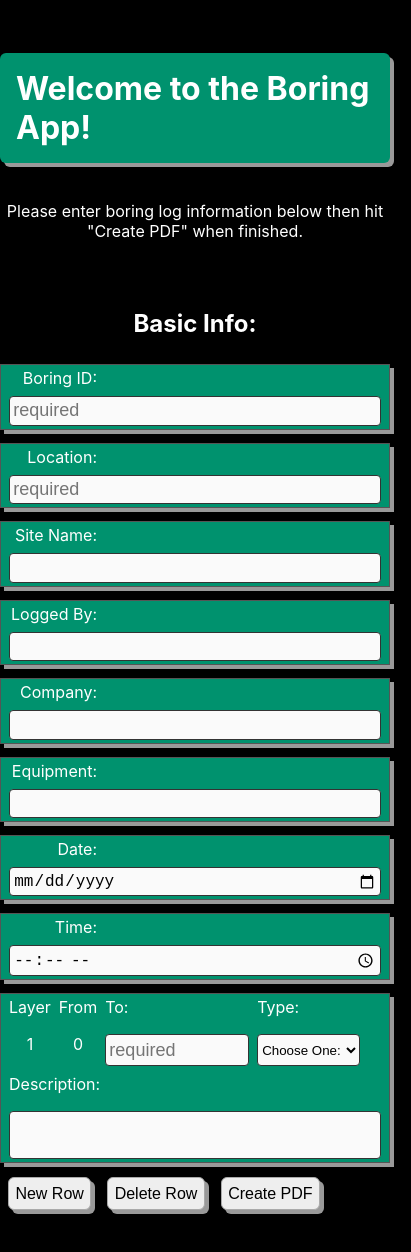
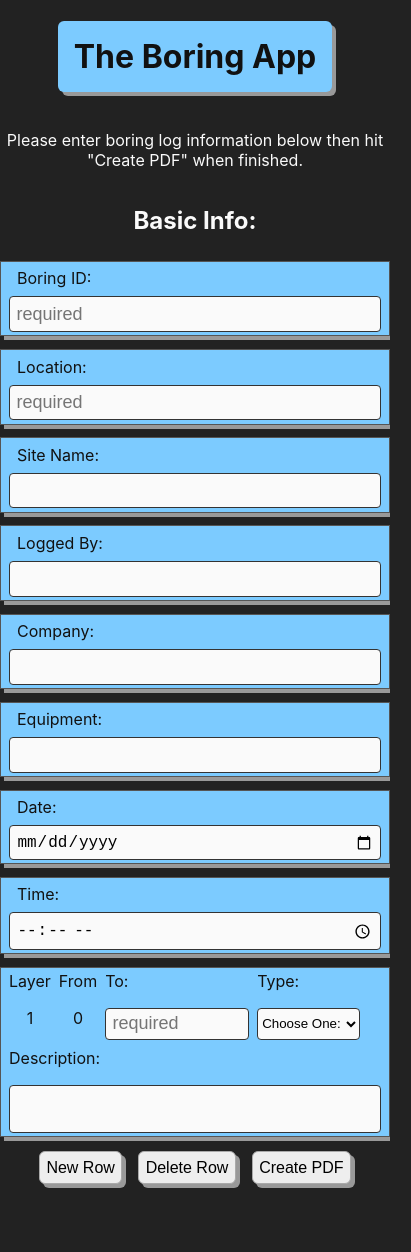
Before and after one commit to eojhet/boring, a Next.js app: page / in a window 390 px wide. Shown: the top 1252 px of the page, 411 px wide, since content can reach past the window. Built offline with nearby package versions, Linux system fonts and the light colour scheme.

Commit message:
cards are blue, everything fits on phone

```diff
--- a/formComponents/boringLog.js
+++ b/formComponents/boringLog.js
@@ -55,6 +55,7 @@ export default function BoringLog({data,depth,type,desc,subLayers, depthTotal})
             .segment{
                 display:flex;
                 flex-direction:row;
+
               }
             .depth{
               width: 4rem;
@@ -76,6 +77,13 @@ export default function BoringLog({data,depth,type,desc,subLayers, depthTotal})
               width: 25rem;
               border-top: 1px dotted #eaeaea;
               padding-left: 1rem;
+              word-wrap: break-word;
+            }
+
+            @media only screen and (max-width: 700px){
+              .desc {
+                width: calc(100vw - 11rem);
+              }
             }
           `}</style>
         </div>
@@ -92,31 +100,42 @@ export default function BoringLog({data,depth,type,desc,subLayers, depthTotal})
     <div className="container">
       {segment()}
       <div className="bottom">
-        <div className="bottomLeft">
+        <div className="bottomLeft" />
+        <div className="logDepth">
           {depth.length > 0 ? depth[depth.length-1] + ' ft' : ''}
         </div>
         <div className="bottomRight">&nbsp;</div>
       </div>
       <style jsx>{`
         .container {
-          margin: 2rem 0;
+          margin: 1rem 0 4rem 0;
           display:flex;
           flex-direction: column;
           align-items: center;
           min-height: 100vh;
+
         }
         .bottom{
           display:flex;
           flex-direction:row;
-          gap: 1rem;
           margin-top: 0.5rem;
+
         }
         .bottomLeft {
+          width: 4rem;
+        }
+        .logDepth {
           width: 6rem;
           text-align: center;
         }
         .bottomRight {
-          width: 20rem;
+          width: 25rem;
+        }
+
+        @media only screen and (max-width: 700px) {
+          .bottomRight {
+            width: calc(100vw - 11rem);
+          }
         }
       `}</style>
     </div>
--- a/formComponents/drillerInfo.js
+++ b/formComponents/drillerInfo.js
@@ -232,7 +232,7 @@ export default function DrillerInfo({}) {
     return (
       <form className={styles.form}>
         {layerElements}
-        <div>
+        <div className={styles.buttonContainer}>
           <button onClick={newLayer}>New Row</button>
           <button onClick={delLayer}>Delete Row</button>
           <button onClick={createPDF}>Create PDF</button>
--- a/pages/index.js
+++ b/pages/index.js
@@ -14,7 +14,7 @@ export default function Home() {
 
       <main className={styles.main}>
         <div className={styles.title}>
-          <h1>Welcome to the Boring App!</h1>
+          <h1>The Boring App</h1>
           <p>{`Please enter boring log information below then hit "Create PDF" when finished.`}</p>
         </div>
 
--- a/styles/Home.module.scss
+++ b/styles/Home.module.scss
@@ -1,14 +1,7 @@
+$cardBGColor: rgb(124, 203, 255);
+$cardTxtColor: #111;
+
 .container {
-
-  h1 {
-    padding: 1rem;
-    border-radius: 6px;
-    // border: 1px solid #333;
-    box-shadow: 4px 4px 0 #999;
-    // box-shadow: 4px 4px 1px #333;
-    background-color: rgb(0, 146, 110);
-
-  }
 
   button {
     font-size: 1rem;
@@ -25,21 +18,29 @@
   .main {
 
     input {
-      padding: 0.2rem;
+      padding: 0.4rem;
       background-color: #fafafa;
       border: 1px solid #999;
       font-size: large;
       border: 1px solid #333;
       border-radius: 4px;
-
     }
 
     .title {
-      padding: 2rem 0;
       flex: 1;
       display: flex;
       flex-direction: column;
       align-items: center;
+
+      h1 {
+        padding: 1rem;
+        border-radius: 6px;
+        // border: 1px solid #333;
+        box-shadow: 4px 4px 0 #999;
+        // box-shadow: 4px 4px 1px #333;
+        background-color: $cardBGColor;
+        color: $cardTxtColor;
+      }
 
       p {
         text-align: center;
@@ -54,6 +55,7 @@
       h2 {
         text-align: center;
       }
+
     }
 
     .formRow {
@@ -66,17 +68,19 @@
       border-radius: 4px;
       box-shadow: 4px 4px 0 #999;
       // box-shadow: 4px 4px 5px #333;
-      background-color: rgb(0, 146, 110);
+      background-color: $cardBGColor;
       // background-color: rgb(0, 228, 171);
+      color: $cardTxtColor;
 
 
       .infoLabel {
+        padding-top: 0.2rem;
         min-width: 5.5rem;
         text-align: right;
       }
 
       .infoInput {
-        min-width: 14rem;
+        width: 20rem;
       }
 
       .left {
@@ -138,11 +142,21 @@
     .main {
       .form {
         align-items: stretch;
+
+        .buttonContainer {
+          align-self: center;
+        }
+
         .formRow {
           border-radius: 0%;
           border: 1px solid #555;
           flex-wrap: wrap;
           align-items: stretch;
+
+          .infoLabel {
+            padding-left: 0.5rem;
+            text-align: left;
+          }
 
           .infoInput {
             width: 100%;
--- a/styles/globals.css
+++ b/styles/globals.css
@@ -7,8 +7,8 @@ body {
 }
 
 body {
-  color:white;
-  background-color: black;
+  color:#fafafa;
+  background-color: #222;
 }
 
 a {
```
